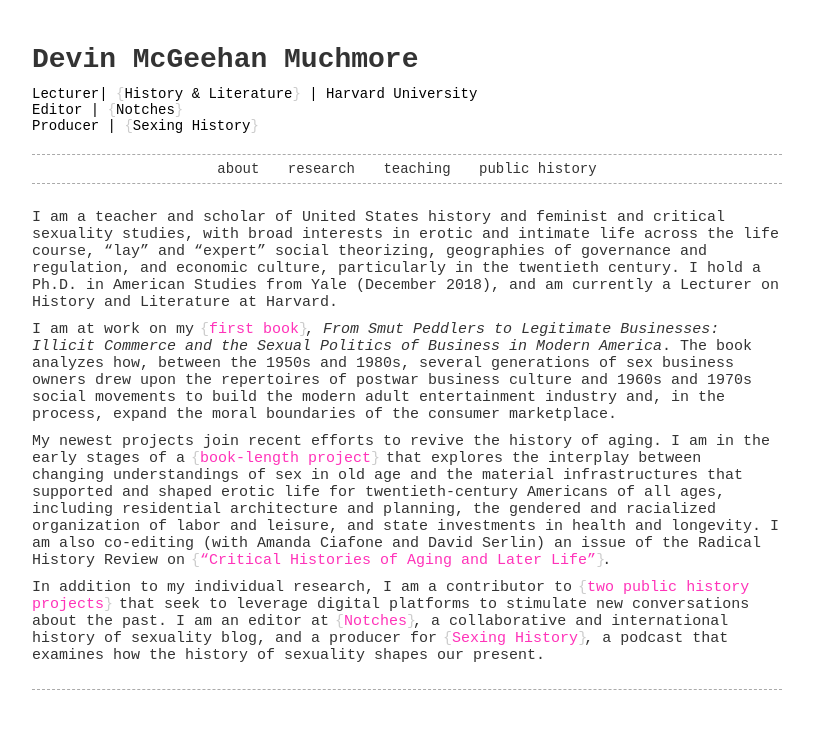
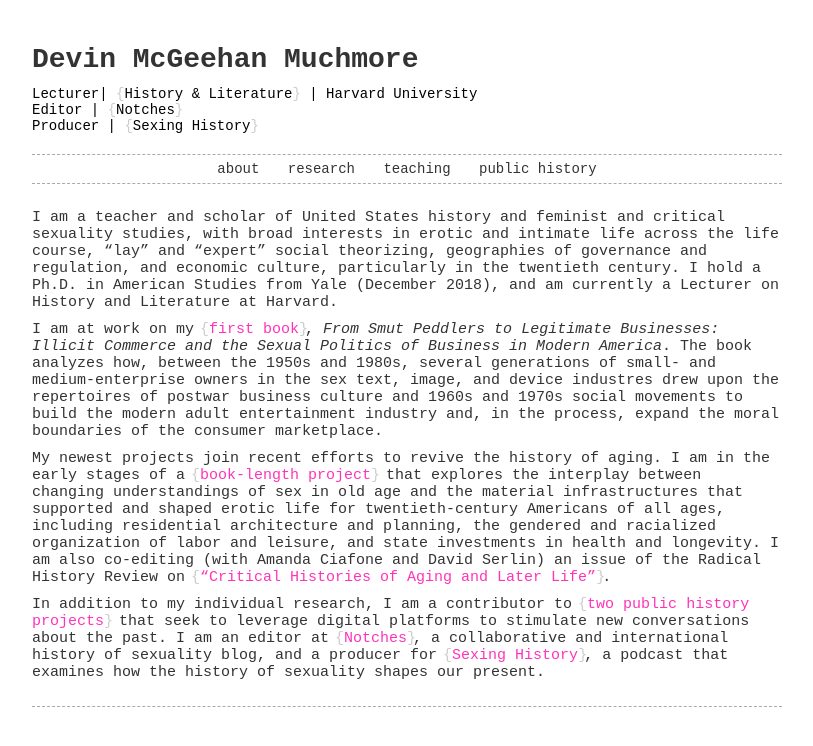
Before and after one commit to devintmm/devintmm.github.io, a Jekyll site: the page built from index.md, in a window 1280 px wide. Shown: the top 746 px of the page, without its empty margins (233-1046 px from the left). Built offline with Jekyll 4.4.1, drawn with Linux system fonts in a browser that asks for light colours.

Commit message:
Update index.md

```diff
--- a/index.md
+++ b/index.md
@@ -3,7 +3,7 @@ layout: content
 ---
 I am a teacher and scholar of United States history and feminist and critical sexuality studies, with broad interests in erotic and intimate life across the life course, "lay" and "expert" social theorizing, geographies of governance and regulation, and economic culture, particularly in the twentieth century. I hold a Ph.D. in American Studies from Yale (December 2018), and am currently a Lecturer on History and Literature at Harvard.
 
-I am at work on my [first book](/research), *From Smut Peddlers to Legitimate Businesses: Illicit Commerce and the Sexual Politics of Business in Modern America*. The book analyzes how, between the 1950s and 1980s, several generations of sex business owners drew upon the repertoires of postwar business culture and 1960s and 1970s social movements to build the modern adult entertainment industry and, in the process, expand the moral boundaries of the consumer marketplace.
+I am at work on my [first book](/research), *From Smut Peddlers to Legitimate Businesses: Illicit Commerce and the Sexual Politics of Business in Modern America*. The book analyzes how, between the 1950s and 1980s, several generations of small- and medium-enterprise owners in the sex text, image, and device industres drew upon the repertoires of postwar business culture and 1960s and 1970s social movements to build the modern adult entertainment industry and, in the process, expand the moral boundaries of the consumer marketplace.
 
 My newest projects join recent efforts to revive the history of aging. I am in the early stages of a [book-length project](/research) that explores the interplay between changing understandings of sex in old age and the material infrastructures that supported and shaped erotic life for twentieth-century Americans of all ages, including residential architecture and planning, the gendered and racialized organization of labor and leisure, and state investments in health and longevity. I am also co-editing (with Amanda Ciafone and David Serlin) an issue of the Radical History Review on ["Critical Histories of Aging and Later Life"](http://www.radicalhistoryreview.org/call-for-papers/critical-histories-of-aging-and-later-life/).
 
```
